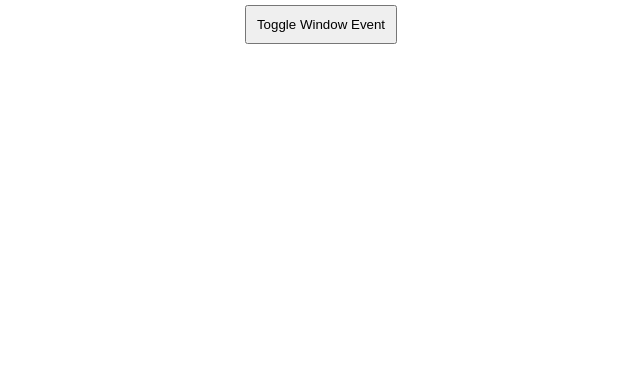
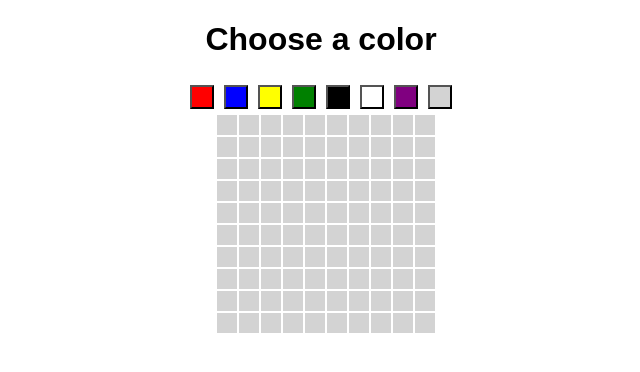
Before and after one commit to jingcheng-wang-2010/react-miniprojects, a React (Create React App) app: page / in a window 1280 px wide. Shown: the top 372 px of the page, without its empty margins (319-959 px from the left). Built offline with nearby package versions, Linux system fonts and the light colour scheme.

Commit message:
color picker done, with useContext

```diff
--- /dev/null
+++ b/src/07-color-picker/Color.js
@@ -0,0 +1,11 @@
+export default function Color ({ hex, name, setBackgroundColor }) {
+    return (
+      <button
+        className='color-square'
+        style={{ backgroundColor: hex }}
+        onClick={() => setBackgroundColor(hex)}
+      >
+        <h2>{name}</h2>
+      </button>
+    )
+  }
--- /dev/null
+++ b/src/07-color-picker/ColorPicker.js
@@ -0,0 +1,33 @@
+import { useState } from 'react'
+import Color from './Color'
+
+const colors = [{
+  hex: '#91A6FF',
+  name: 'Cornflower Blue'
+},
+{
+  hex: '#FF88DC',
+  name: 'Persian Pink'
+},
+{
+  hex: '#80FF72',
+  name: 'Screamin Green'
+},
+{
+  hex: '#FF5154',
+  name: 'Tart Orange'
+}]
+
+export default function ColorPicker () {
+  const [backgroundColor, setBackgroundColor] = useState('white')
+
+  return (
+    <div className='page' style={{ backgroundColor }}>
+      {
+        colors.map(color => (
+          <Color key={color.hex} hex={color.hex} name={color.name} setBackgroundColor={setBackgroundColor} />
+        ))
+      }
+    </div>
+  )
+}
--- /dev/null
+++ b/src/07-color-picker/styles.css
@@ -0,0 +1,67 @@
+html, body {
+    font-family: sans-serif;
+  }
+
+  .page {
+    height: 100vh;
+    width: 100vw;
+    display: flex;
+    align-items: center;
+    justify-content: center;
+  }
+
+  .dark-mode {
+    background-color: #171717;
+  }
+
+  button {
+    padding: 10px;
+    margin: 5px;
+    outline: none;
+    border: 2px solid white;
+  }
+
+  .dark-mode-button {
+    border: 2px solid white;
+    color: white;
+    background-color: #171717;
+  }
+
+  .light-mode-button {
+    border: 2px solid #171717;
+    color: #171717;
+    background-color: white;
+  }
+
+  body {
+    padding: 0px;
+    margin: 0px;
+  }
+
+  input, label {
+    display: block;
+    margin: 8px auto;
+  }
+
+  input {
+    padding: 8px;
+    width: 300px;
+  }
+
+  input[type=submit] {
+    width: 100px;
+  }
+
+  .dog-pics {
+    display: flex;
+    flex-direction: column;
+    align-items: center;
+    justify-content: center;
+    margin-top: 50px;
+  }
+
+  .dog-pics img {
+    width: 500px;
+    height:400px;
+    object-fit: contain;
+  }
--- /dev/null
+++ b/src/08-pixel-art/PixelArt.js
@@ -0,0 +1,43 @@
+import React, { useState, createContext, useContext } from 'react'
+
+const ColorContext = createContext({
+    color: 'lightGrey',
+    setColor: () => {}
+})
+
+function ColorPicker () {
+  const colors = ['red', 'blue', 'yellow', 'green', 'black', 'white', 'purple', 'lightGrey']
+  const { setColor } = useContext(ColorContext)
+  return (
+    <div>
+      <h1>Choose a color</h1>
+      {colors.map(color => <button onClick={() => setColor(color)} key={color} style={{ backgroundColor: color }} />)}
+    </div>
+  )
+}
+
+function Pixel () {
+    const { color } = useContext(ColorContext)
+    const [pixelColor, setPixelColor] = useState('lightGrey')
+
+    return <div onClick={() => setPixelColor(color)} style={{ height: '20px', width: '20px', backgroundColor: pixelColor, margin: '1px' }} />
+}
+
+function Pixels () {
+  const pixels = []
+  for (let i = 0; i < 100; i++) pixels.push(<Pixel key={i} />)
+  return (    <div style={{ display: 'grid', gridTemplateColumns: 'repeat(10, 1fr)', width: '210px', margin: '0 auto' }}>
+      {pixels}
+    </div>
+  )
+}
+
+export default function PixelArt () {
+    const [color, setColor] = useState('lightGrey')
+    return (
+        <ColorContext.Provider value={{ color, setColor }}>
+            <ColorPicker />
+            <Pixels />
+        </ColorContext.Provider>
+    )
+}
--- /dev/null
+++ b/src/08-pixel-art/styles.css
@@ -0,0 +1,67 @@
+html, body {
+    font-family: sans-serif;
+  }
+
+  .page {
+    height: 100vh;
+    width: 100vw;
+    display: flex;
+    align-items: center;
+    justify-content: center;
+  }
+
+  .dark-mode {
+    background-color: #171717;
+  }
+
+  button {
+    padding: 10px;
+    margin: 5px;
+    outline: none;
+    border: 2px solid white;
+  }
+
+  .dark-mode-button {
+    border: 2px solid white;
+    color: white;
+    background-color: #171717;
+  }
+
+  .light-mode-button {
+    border: 2px solid #171717;
+    color: #171717;
+    background-color: white;
+  }
+
+  body {
+    padding: 0px;
+    margin: 0px;
+  }
+
+  input, label {
+    display: block;
+    margin: 8px auto;
+  }
+
+  input {
+    padding: 8px;
+    width: 300px;
+  }
+
+  input[type=submit] {
+    width: 100px;
+  }
+
+  .dog-pics {
+    display: flex;
+    flex-direction: column;
+    align-items: center;
+    justify-content: center;
+    margin-top: 50px;
+  }
+
+  .dog-pics img {
+    width: 500px;
+    height:400px;
+    object-fit: contain;
+  }
--- a/src/App.js
+++ b/src/App.js
@@ -5,6 +5,8 @@
 import DogPic from './04-dog-pic/DogPic'
 import ScoreKeeper from './05-score-keeper/ScoreKeeper'
 import ToggleWindowEvent from './06-add-window-event/ToggleWindowEvent'
+import ColorPicker from './07-color-picker/ColorPicker'
+import PixelArt from './08-pixel-art/PixelArt'
 
 function App() {
   return (
@@ -13,8 +15,10 @@
       <DarkMode />
       <FormValidator />
       <DogPic />
-      <ScoreKeeper />*/}
+      <ScoreKeeper />
       <ToggleWindowEvent />
+      <ColorPicker />*/}
+      <PixelArt />
     </div>
   );
 }
```
